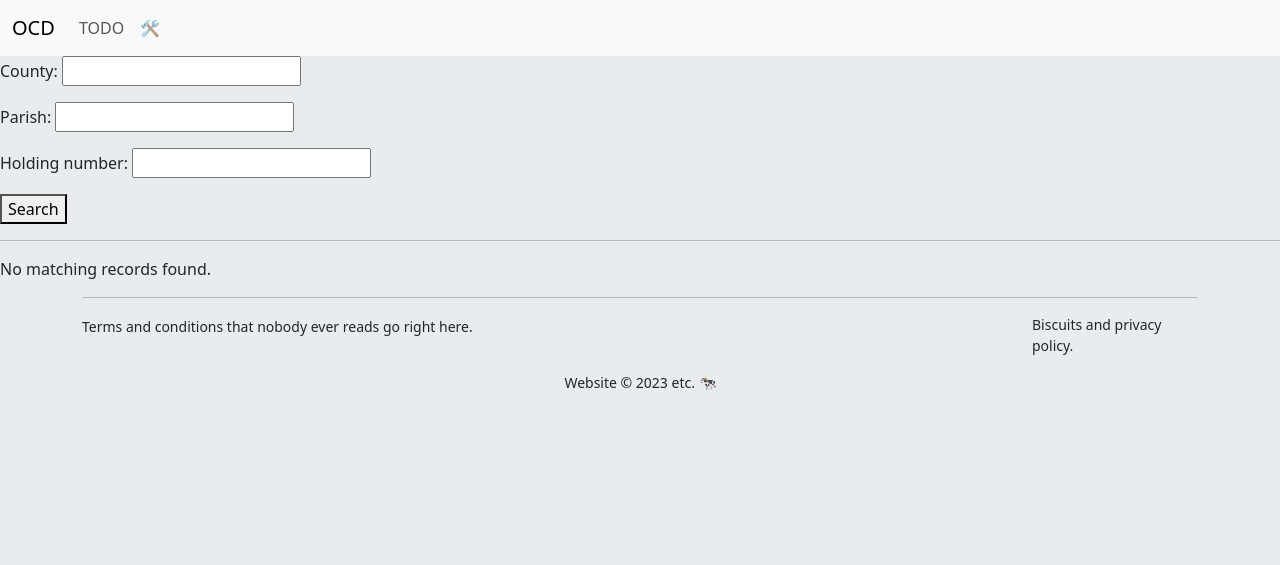
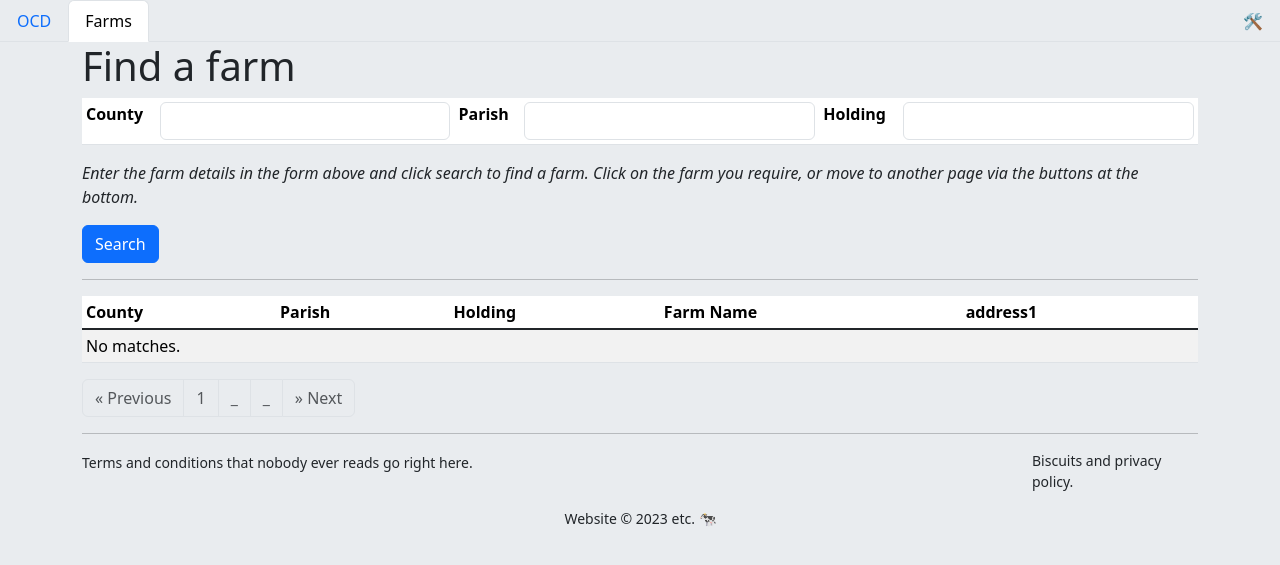
Before and after one commit to AlexMakesSoftware/OddCow, a Django app: template farms/templates/farms/search_farms.html in a window 1280 px wide. Shown: the top 565 px of the page. Run offline with Django 4.2, Linux system fonts and the light colour scheme; the template is opened without the code that fills it: values that come from a table or form of the project are taken from there, others are empty; some libraries are stand-ins or nearby versions.

Commit message:
nav bars (pagination and top)

```diff
--- a/farms/forms.py
+++ b/farms/forms.py
@@ -2,6 +2,9 @@ from django import forms
 from django.core.validators import MinValueValidator, MaxValueValidator, MinLengthValidator, MaxLengthValidator
 
 class FarmSearchForm(forms.Form):
-    county = forms.CharField(max_length=2, validators=[MaxLengthValidator(2)], required=False)
-    parish = forms.CharField(max_length=3, validators=[MaxLengthValidator(3)], required=False)
-    holding_number = forms.CharField(max_length=5, validators=[MaxLengthValidator(5)], required=False)
+    county = forms.CharField(max_length=2, validators=[MaxLengthValidator(2)], required=False, widget=forms.TextInput(attrs={'class': 'form-control'}))
+    parish = forms.CharField(max_length=3, validators=[MaxLengthValidator(3)], required=False, widget=forms.TextInput(attrs={'class': 'form-control'}))
+    holding_number = forms.CharField(max_length=5, validators=[MaxLengthValidator(5)], required=False, widget=forms.TextInput(attrs={'class': 'form-control'}))
+
+#TODO: https://www.youtube.com/watch?v=6-XXvUENY_8
+#https://docs.djangoproject.com/en/4.2/topics/forms/
--- a/farms/templates/farms/search_farms.html
+++ b/farms/templates/farms/search_farms.html
@@ -4,36 +4,116 @@
 
 {% block title %}Locate Farm{% endblock %}
 
+{% block farms_active %}
+    active
+{% endblock %}
+
 {% block content %}
-    <!-- search.html -->
-    <form method="GET">
-        {{ form.as_p }}
-        <button type="submit">Search</button>
-    </form>
-    <hr/>
-    {% if farm_records %}
-        <h3>Matches:</h3>
-        <ul>
-            {% for record in farm_records %}
-                <li>{{ record.county }}/{{ record.parish }}/{{ record.holding_number }} - {{ record.farm_name }} </li>
-                <!-- Display other fields as needed -->
-            {% endfor %}
+    <div class="container">
+        <h1>Find a farm</h1>
+        <!-- search.html -->
+        <form method="GET">
+            <table class="table table-sm">
+                <tbody>
+                    <tr>
+                        <th>County</th>
+                        <td>{{form.county}}</td>
+                        <th>Parish</th>
+                        <td>{{form.parish}}</td>
+                        <th>Holding</th>
+                        <td>{{form.holding_number}}</td>
+                    </tr>
+                </tbody>
+                {% comment %} {{ form.as_table }} {% endcomment %}
+            </table>
+            <p class="fst-italic">Enter the farm details in the form above and click search to find a farm. Click on the farm you require, or move to another page via the buttons at the bottom.</p>
+            <button class="btn btn-primary" type="submit">Search</button>
+        </form>
+        <hr/>
 
-        </ul>
-        <hr/>
-        {% if farm_records.has_previous %}
-            <a href="?page=1">&larrb First</a>
-            <a href="?page={{farm_records.previous_page_number}}">&laquo Previous</a>
-        {% endif %}
-        {{ farm_records }}
-        {% if farm_records.has_next %}
-            <a href="?{% param_replace page=farm_records.next_page_number %}">&raquo Next</a>
+        <table class="table table-striped table-hover table-sm">
+            <thead>
+                <tr>
+                <th>County</th>
+                <th>Parish</th>
+                <th>Holding</th>
+                <th>Farm Name</th>
+                <th>address1</th>
+                </tr>
+            </thead>
+            <tbody class="table-group-divider">
+                {% for farm in farm_records %}
+                    <tr>
+                        <td>{{ farm.county }}</td>
+                        <td>{{ farm.parish }}</td>
+                        <td>{{farm.holding_number}}</td>
+                        <td>{{ farm.farm_name }}</td>
+                        <td>{{ farm.address_line1 }}</td>
+                    </tr>
+                {% empty %}
+                    <tr>
+                        <td colspan="5">No matches.</td>
+                    </tr>
+                {% endfor %}
+            </tbody>
+        </table>
 
-            <a href="?page={{farm_records.paginator.num_pages}}">&rarrb Last</a>
 
-        {% endif %}
-    {% else %}
-        <p>No matching records found.</p>
-    {% endif %}
+        <nav aria-label="Results navigation">
+            <ul class="pagination">
+                <li class="page-item">
 
+                    {% if farm_records.has_previous %}
+                        <a class="page-link" href="?{% param_replace page=farm_records.previous_page_number  %}" aria-label="Previous">
+                            <span aria-hidden="true">&laquo; Previous</span>
+                        </a>
+                    {% else %}
+                        <a class="page-link disabled" href="#" aria-label="Previous">
+                            <span aria-hidden="true">&laquo; Previous</span>
+                        </a>
+                    {% endif %}
+                </li>
+
+                <li class="page-item">
+                    <a class="page-link {% if not farm_records %}disabled{%endif%}" href="?{% param_replace page=1  %}" aria-label="First">
+                        <span aria-hidden="true">1</span>
+                    </a>
+                </li>
+
+                <li class="page-item">
+                    {% if farm_records %}
+                        <a class="page-link disabled" href="#">
+                            <span aria-hidden="true">{{ farm_records }}</span>
+                        </a>
+                    {% else %}
+                        <a class="page-link disabled" href="#">
+                            <span aria-hidden="true">_</span>
+                        </a>
+                    {% endif %}
+                </li>
+
+                <li class="page-item">
+                    {% if farm_records %}
+                        <a class="page-link" href="?{% param_replace page=farm_records.paginator.num_pages %}">
+                            <span aria-hidden="true">{{ farm_records.paginator.num_pages }}</span>
+                        </a>
+                    {% else %}
+                        <a class="page-link disabled" href="#">
+                            <span aria-hidden="true">_</span>
+                        </a>
+                    {%endif%}
+
+                </li>
+
+                <li class="page-item">
+                    {% if farm_records.has_next %}
+                        <a class="page-link" href="?{% param_replace page=farm_records.next_page_number %}">&raquo; Next</a>
+                    {% else %}
+                        <a class="page-link disabled" href="#">&raquo; Next</a>
+                    {% endif %}
+                </li>
+            </ul>
+        </nav>
+
+    </div>
 {% endblock %}
--- a/farms/views.py
+++ b/farms/views.py
@@ -10,6 +10,7 @@ def farms_index(request):
 
 
 def farms_search(request):
+    pagination_size = 20  # Default value
     farm_records = Farm.objects.using('legacy').all()
 
     if request.method == "GET":
@@ -41,7 +42,7 @@ def farms_search(request):
         form = FarmSearchForm()
 
      # Pagination
-    p = Paginator(farm_records, 20)  # Display 20 records per page
+    p = Paginator(farm_records, pagination_size)  # Display 20 records per page
     page_number = request.GET.get('page')  # Get the current page number from the request's GET parameters
 
     page_obj = p.get_page(page_number)  # Get the Page object for the current page number
--- a/ocd/templates/base.html
+++ b/ocd/templates/base.html
@@ -18,28 +18,17 @@
         {% bootstrap_messages %}
     </header>
 
-    <nav>
-        <nav class="navbar navbar-expand-lg bg-body-tertiary">
-            <div class="container-fluid">
-              <a class="navbar-brand" href="/">OCD</a>
-              <button class="navbar-toggler" type="button" data-bs-toggle="collapse" data-bs-target="#navbarSupportedContent" aria-controls="navbarSupportedContent" aria-expanded="false" aria-label="Toggle navigation">
-                <span class="navbar-toggler-icon"></span>
-              </button>
-              <div class="collapse navbar-collapse" id="navbarSupportedContent">
-                <ul class="navbar-nav me-auto mb-2 mb-lg-0">
-
+    <ul class="nav nav-tabs">
       <li class="nav-item">
-                    <a class="nav-link" href="/todo">TODO</a>
+        <a class="nav-link {% block home_active %}{% endblock %}" aria-current="page" href="/">OCD</a>
       </li>
-
       <li class="nav-item">
+        <a class="nav-link {% block farms_active %}{% endblock %}" href="/farms/search">Farms</a>
+      </li>
+      <li class="nav-item ms-auto">
         <a class="nav-link" href="/admin">🛠️</a>
       </li>
     </ul>
-              </div>
-            </div>
-          </nav>
-    </nav>
 
     <main>
       {% block content %}
--- a/ocd/templates/index.html
+++ b/ocd/templates/index.html
@@ -3,6 +3,10 @@
 
 {% block title %}
     OCD - RMT (demo)
+{% endblock %}
+
+{% block home_active %}
+    active
 {% endblock %}
 
 {% block content %}
@@ -17,5 +21,7 @@
         {%include 'reports/reports.html' %}
         <h2>Farm lookup</h2>
         {%include 'farms/farms.html' %}
+
+        <a href="farms/search">Search for a farm</a>
     </div>
 {% endblock %}
```
Lines whose indentation alone changed are shown as unchanged.
